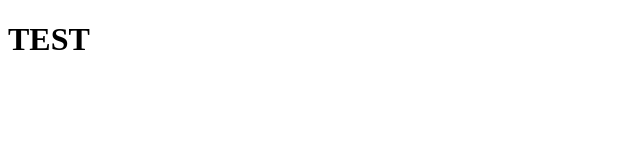
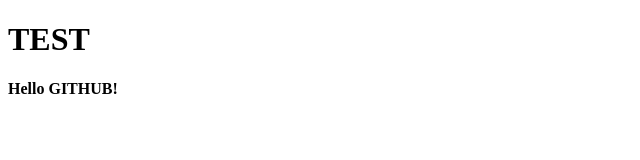
Before and after one commit to j524liu/j524liu.github.io, a plain HTML site: page index.html in a window 1280 px wide. Shown: the whole page, without its empty margins (0-640 px from the left). Drawn offline with Linux system fonts and the light colour scheme.

Commit message:
Update index.html

```diff
--- a/index.html
+++ b/index.html
@@ -1,4 +1,6 @@
 <!DOCTYPE html>
 <html>
     <h1>TEST</h1>
+
+    <b><p>Hello GITHUB!</p></b>
 </html>
```
